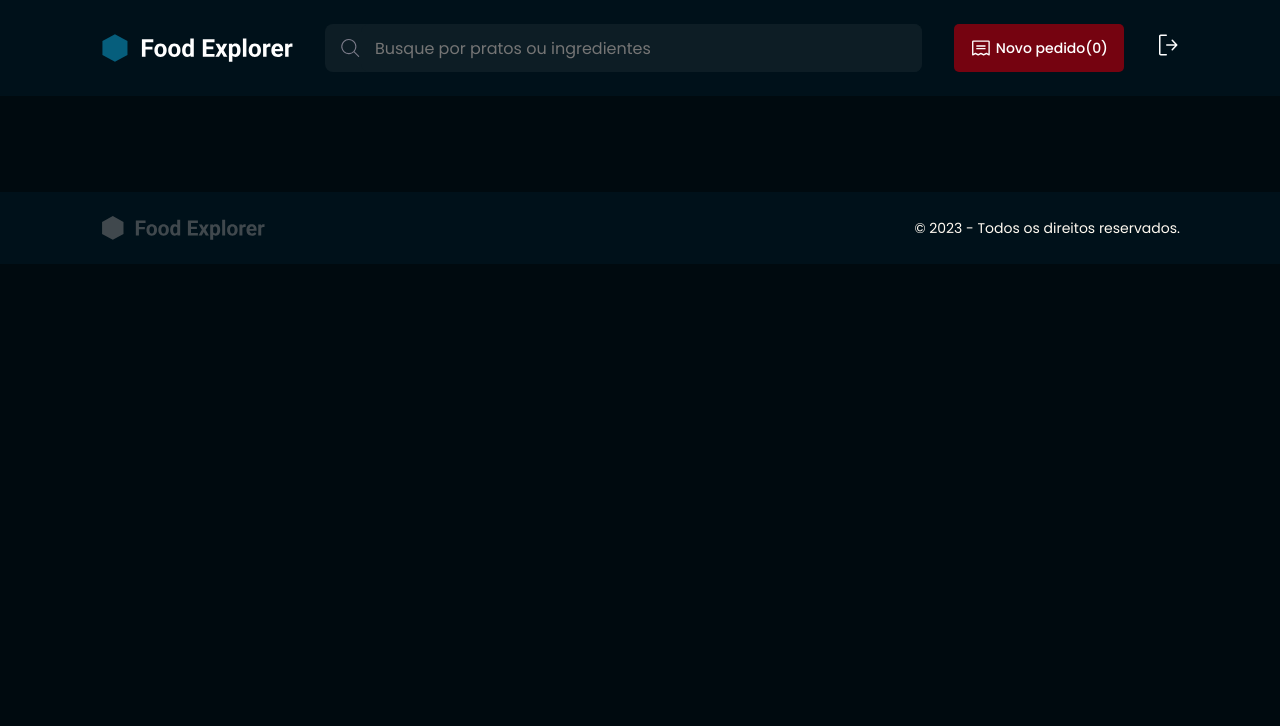
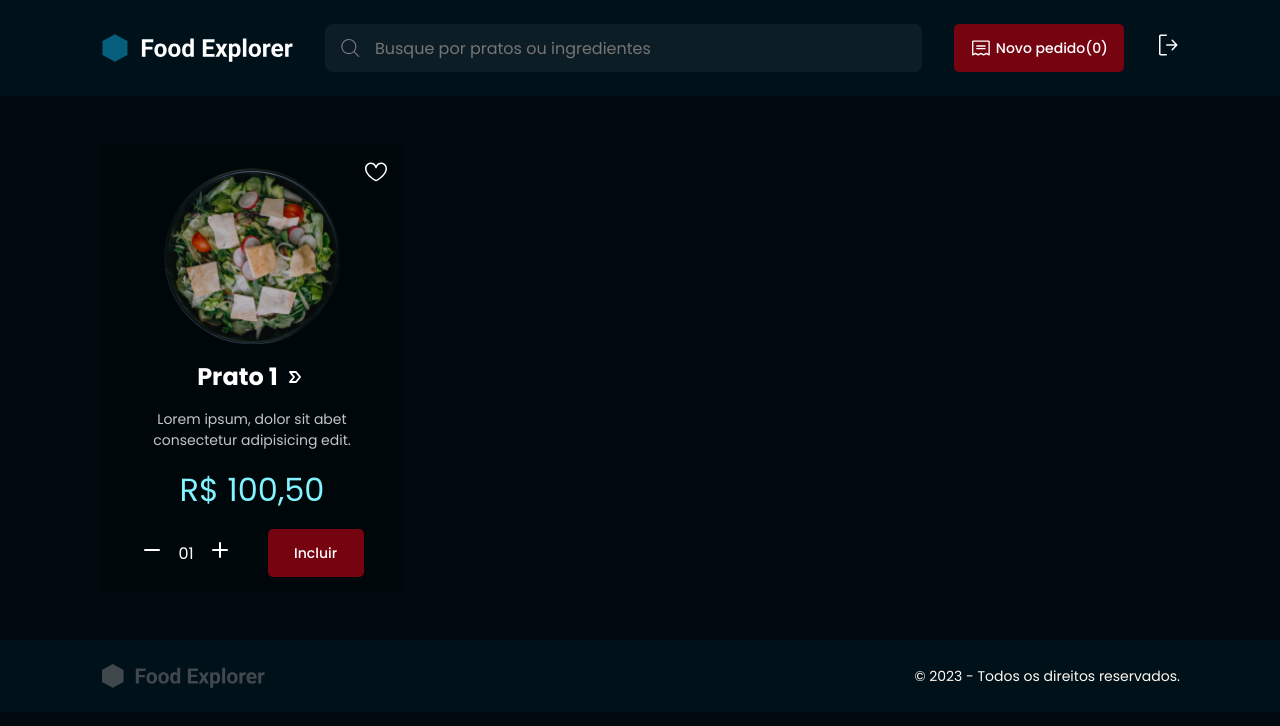
Before and after one commit to gusta7ms/Explore-Food-Front, a React (Vite) app: page / in a window 1280 px wide. Shown: the top 726 px of the page. Built offline with nearby package versions, Linux system fonts and the light colour scheme.

Commit message:
Complete card component

```diff
--- /dev/null
+++ b/src/components/Card/index.jsx
@@ -0,0 +1,62 @@
+import { Container } from "./styled.js";
+import { useState } from "react";
+
+import { FiPlus, FiMinus } from "react-icons/fi";
+import { TbArrowBadgeRight } from "react-icons/tb";
+import { GoHeart, GoHeartFill } from "react-icons/go";
+
+import FoodOne from "../../assets/food_disc_1.png";
+
+import { Button } from "../Button";
+import { ButtonText } from "../ButtonText";
+
+export function Card({...rest}) {
+  const [quantity, setQuantity] = useState(1);
+  const [fav, setFav] = useState(true);
+
+  const handleFav = () => {
+    setFav(!fav);
+  };
+
+  const handleIncrement = () => {
+    setQuantity((prevQuantity) => prevQuantity + 1);
+  };
+
+  const handleDecrement = () => {
+    if (quantity > 1) {
+      setQuantity((prevQuantity) => prevQuantity - 1);
+    }
+  };
+
+  return (
+    <Container {...rest}>
+      <div className="favButton">
+        {fav ? (
+          <ButtonText icon={GoHeart} onClick={handleFav} />
+        ) : (
+          <ButtonText icon={GoHeartFill} onClick={handleFav} />
+        )}
+      </div>
+
+      <img src={FoodOne} alt="Foto do prato de Comida" />
+      <ButtonText
+        className="nameDish"
+        title="Prato 1"
+        icon={TbArrowBadgeRight}
+      />
+
+      <p>Lorem ipsum, dolor sit abet consectetur adipisicing edit.</p>
+      <h4>R$ 100,50</h4>
+
+      <div className="controlsDishes">
+        <div className="numberDishes">
+          <ButtonText icon={FiMinus} onClick={handleDecrement} />
+          <span>{quantity < 10 ? `0${quantity}` : quantity}</span>
+          <ButtonText icon={FiPlus} onClick={handleIncrement} />
+        </div>
+
+        <Button className="addDishes" title="Incluir" />
+      </div>
+    </Container>
+  );
+}
--- /dev/null
+++ b/src/components/Card/styled.js
@@ -0,0 +1,118 @@
+import styled from "styled-components";
+import { DEVICE_BREAKPOINT } from "../../styles/deviceBreakpoints";
+
+export const Container = styled.div`
+  position: relative;
+
+  display: flex;
+  flex-direction: column;
+
+  text-align: center;
+
+  color: ${({ theme }) => theme.LIGHT.Light_100};
+  width: 304px;
+  padding: 0 1.4rem;
+
+  background-color: ${({ theme }) => theme.DARK.Dark_200};
+
+  .favButton {
+    position: absolute;
+    top: 0;
+    right: 0;
+    margin: 16px 16px;
+
+    svg {
+      height: 24px;
+      width: 24px;
+    }
+  }
+
+  img {
+    margin-top: 24px;
+    height: 176px;
+    width: 100%;
+    object-fit: contain;
+    border-radius: 50%;
+  }
+
+  .nameDish {
+    display: flex;
+    flex-direction: row-reverse;
+    justify-content: center;
+    align-items: center;
+
+    font-size: 24px;
+    font-weight: 700;
+
+    width: 100%;
+    padding: 15px 0;
+
+    svg {
+      margin-left: 5px;
+    }
+  }
+
+  p {
+    color: ${({ theme }) => theme.LIGHT.Light_400};
+    font-size: .875rem;
+
+    width: 100%;
+
+    text-align: center;
+  }
+
+  h4 {
+    font-size: 32px;
+    color: ${({ theme }) => theme.TINTS.Cake_100};
+    font-weight: 400;
+    width: 100%;
+    display: flex;
+    justify-content: center;
+    padding: 15px 0;
+  }
+
+  .controlsDishes {
+    display: flex;
+    justify-content: space-around;
+    align-items: center;
+
+    padding: 0 0 15px 0;
+  }
+
+  .numberDishes {
+    display: flex;
+    align-items: center;
+    justify-content: center;
+    gap: 14px;
+  }
+
+  .addDishes {
+    width: 96px;
+  }
+
+  @media (max-width: ${DEVICE_BREAKPOINT.SM}) {
+  width: 250px;
+
+    img {
+      height: 88px;
+    }
+
+    p {
+      display:none;
+    }
+
+    h4 {
+      padding-top: 0;
+      font-size:1rem ;
+    }
+
+    .controlsDishes{
+      flex-direction: column;
+      gap: 15px;
+    }
+
+    .addDishes {
+    width: 100%;
+  }
+  }
+`;
--- a/src/components/Slider/index.jsx
+++ b/src/components/Slider/index.jsx
@@ -1,10 +1,12 @@
-import {Container} from "./styled"
+import { Container } from "./styled";
 
-export function Slider(){
+import { Card } from "../Card";
+
+export function Slider() {
+
   return (
     <Container>
-
-
+      <Card/>
     </Container>
-  )
+  );
 }
--- a/src/components/Slider/styled.js
+++ b/src/components/Slider/styled.js
@@ -1,4 +1,4 @@
-import styled from 'styled-components';
+import styled from "styled-components";
 // import { DEVICE_BREAKPOINT } from '../../styles/deviceBreakpoints;'
 
 export const Container = styled.div`
--- a/src/pages/Home/styled.js
+++ b/src/pages/Home/styled.js
@@ -1,22 +1,19 @@
 import styled from "styled-components";
 import { DEVICE_BREAKPOINT } from "../../styles/deviceBreakpoints";
-
 
 export const Container = styled.div`
   height: 100%;
 
   grid-template-columns: 1;
   grid-template-rows: 104px auto 78px;
-  grid-area:
-  "header"
-  "content"
-  "footer";
+  grid-area: "header" "content" "footer";
 
+  background-color: ${({ theme }) => theme.DARK.Dark_400};
 `;
 export const Content = styled.main`
   grid-area: content;
 
-  height: auto ;
+  height: auto;
   padding: 48px 100px;
 
   @media (max-width: ${DEVICE_BREAKPOINT.LG}) {
```
Lines whose indentation alone changed are shown as unchanged.
